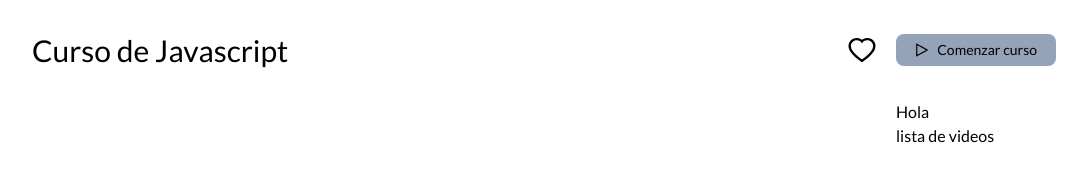
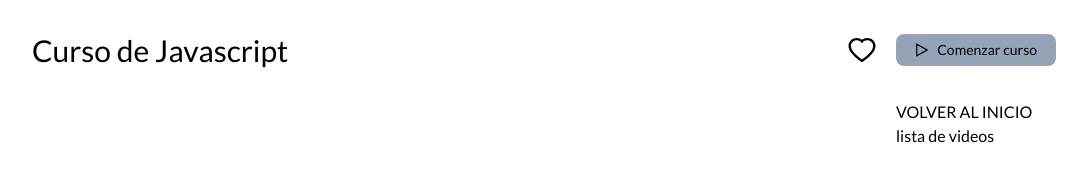
Before and after one commit to No-Country/s6-02-m-java-react, a React (Vite) app in the folder frontend/Pro-Grama/: page /curso in a window 1280 px wide. Shown: the top 171 px of the page, without its empty margins (96-1183 px from the left). Built offline with nearby package versions, Linux system fonts and the light colour scheme; what tailwindcss-no-scrollbar would draw is missing.

Commit message:
small comments added to description section

```diff
--- a/frontend/Pro-Grama/src/pro-grama/components/curso/Description.jsx
+++ b/frontend/Pro-Grama/src/pro-grama/components/curso/Description.jsx
@@ -19,7 +19,7 @@
   level: "Avanzado",
   description:
     "Lorem ipsum dolor sit amet, consectetur adipisicing elit. Porro illum blanditiis, debitis vero accusamus dolor nesciunt enim quos rem impedit quae! Obcaecati, alias. Saepe, delectus voluptas quam ipsum recusandae consequatur!",
-  video: "https://www.youtube.com/watch?v=rbuYtrNUxg4&ab_channel=Fazt"
+  video: "https://www.youtube.com/watch?v=rbuYtrNUxg4&ab_channel=Fazt",
 };
 
 export const Description = () => {
@@ -31,8 +31,12 @@
 
   return (
     <>
-      <div className="flex items-center px-32 my-6 justify-between max-md:flex-col" >
-        <div className="flex justify-between items-center" style={{width:'54rem'}} >
+      {/* Texto Header  */}
+      <div className="flex items-center px-32 my-6 justify-between max-md:flex-col">
+        <div
+          className="flex justify-between items-center"
+          style={{ width: "54rem" }}
+        >
           <h2 className="text-3xl">{`Curso de ${courseJsData.title}`}</h2>
           <Button color="white" onClick={handleHearth}>
             {hearthPress ? (
@@ -43,12 +47,14 @@
           </Button>
         </div>
         <div className="flex justify-end">
-          <Button className="h-8 text-black hover:bg-slate-300 bg-slate-400" >
+          <Button className="h-8 text-black hover:bg-slate-300 bg-slate-400">
             <GrPlay className="mr-2" />
             Comenzar curso
           </Button>
         </div>
       </div>
+
+      {/* Div del Player junto con el lado derecho */}
       <div className="flex px-32">
         <div className="flex-col">
           <ReactPlayer
@@ -58,8 +64,10 @@
             width={"54rem"}
             height={"32rem"}
           />
-          <div className="flex justify-between p-4" style={{width: "54rem"}}>
-            <p className="py-4 flex items-center gap-2" >
+
+          {/* Textos debajo del reproductor / Informacion del curso */}
+          <div className="flex justify-between p-4" style={{ width: "54rem" }}>
+            <p className="py-4 flex items-center gap-2">
               {" "}
               <AiOutlineUnorderedList /> {`${courseJsData.lessons} lecciones`}
             </p>
@@ -71,7 +79,9 @@
               {courseJsData.level}
             </p>
           </div>
-          <div style={{width: "54rem"}}>
+
+          {/* Descripcion del curso */}
+          <div style={{ width: "54rem" }}>
             <p>{courseJsData.description}</p>
           </div>
           <Button color="gray" className="h-8 mt-6">
@@ -79,9 +89,11 @@
             Agregar a la hoja de ruta
           </Button>
         </div>
-        <div >
+
+        {/* Div de la derecha */}
+        <div>
           <button>
-            <Link to="/">Hola</Link>
+            <Link to="/">VOLVER AL INICIO</Link>
           </button>
           <p>lista de videos</p>
         </div>
```
